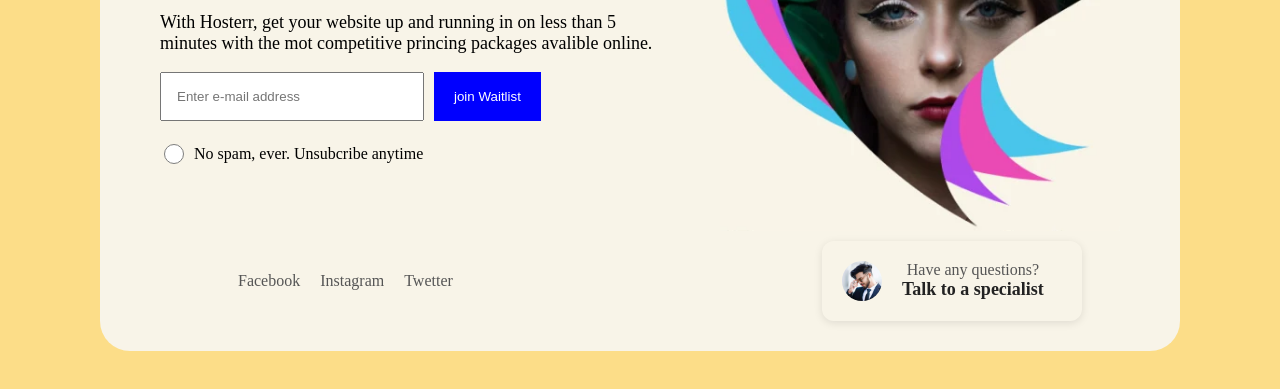
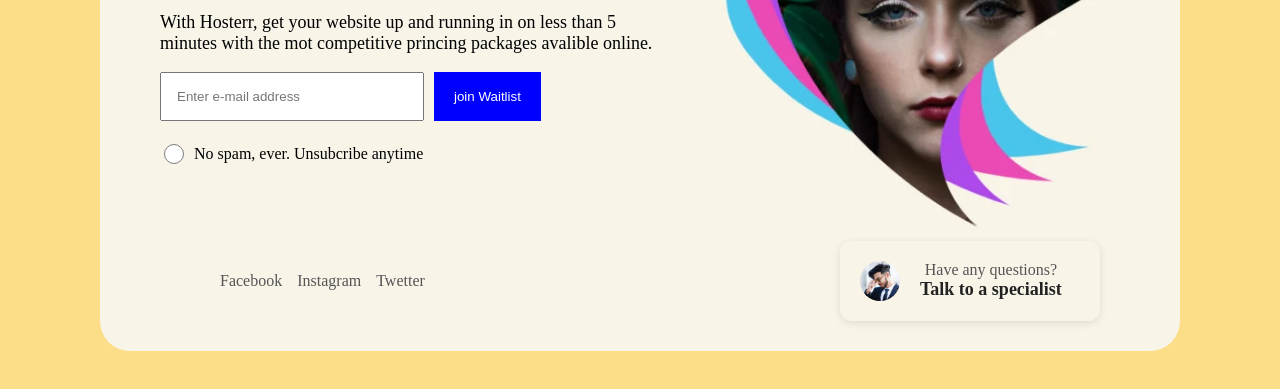
Before and after one commit to sheikhsamra/hosterr-ui-css-assignment, a plain HTML site: page index.html in a window 1280 px wide. Shown: the part 421-810 px from the top of the page. Drawn offline with Linux system fonts and the light colour scheme.

Commit message:
clone ui hosterr css assignment

```diff
--- a/style.css
+++ b/style.css
@@ -292,20 +292,15 @@ body {
     justify-content: space-between;
     align-items: center;
     align-content: center;
-    width: 85%;
-    margin: auto;
-    padding: 10px 0px;
-  }
+    margin: 0px 50px;
+    padding: 10px;
 
-  .footer-section{
-    width: 300px;
-    flex-wrap: wrap;
   }
 
 .footer-section ul{
     list-style-type: none;
     display: flex;
-    gap: 20px;
+    gap: 15px;
     font-size: 16px;
     color: #555;
 }
```
